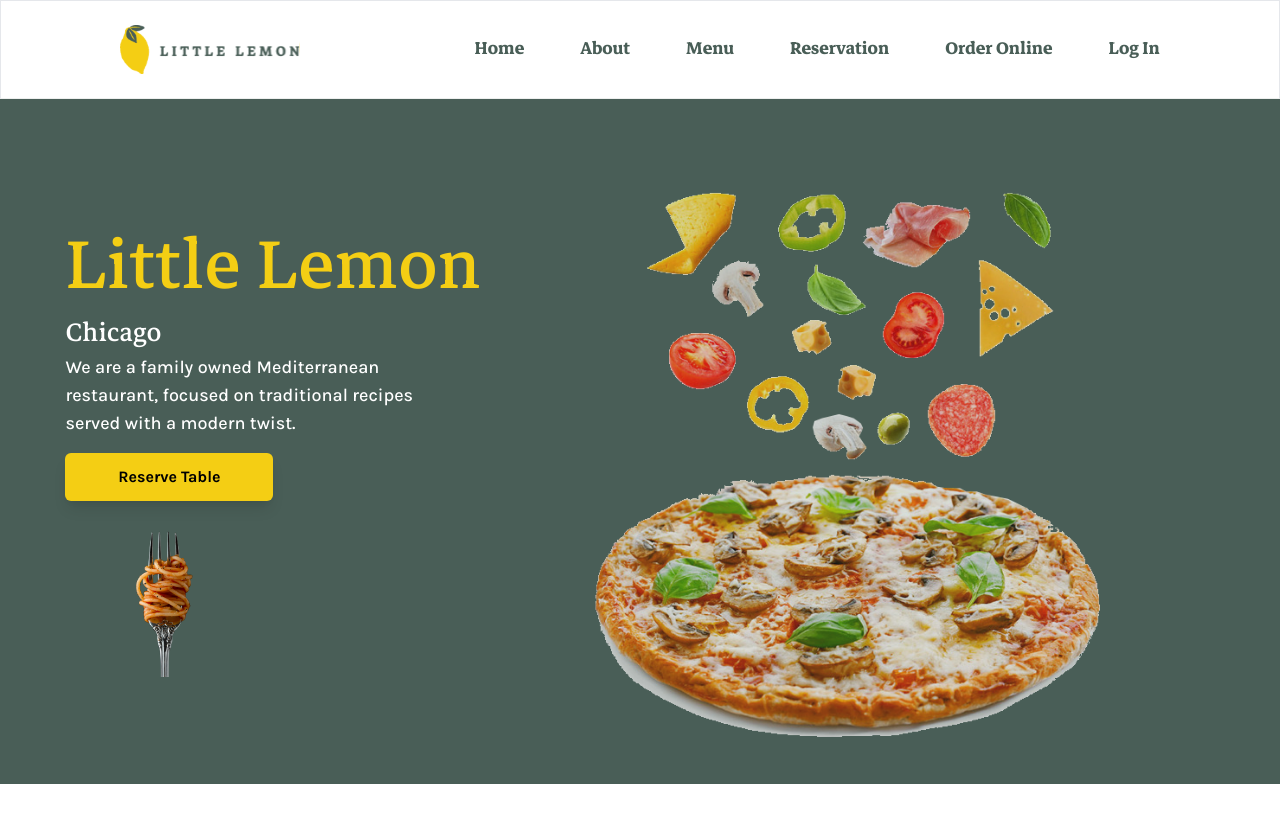
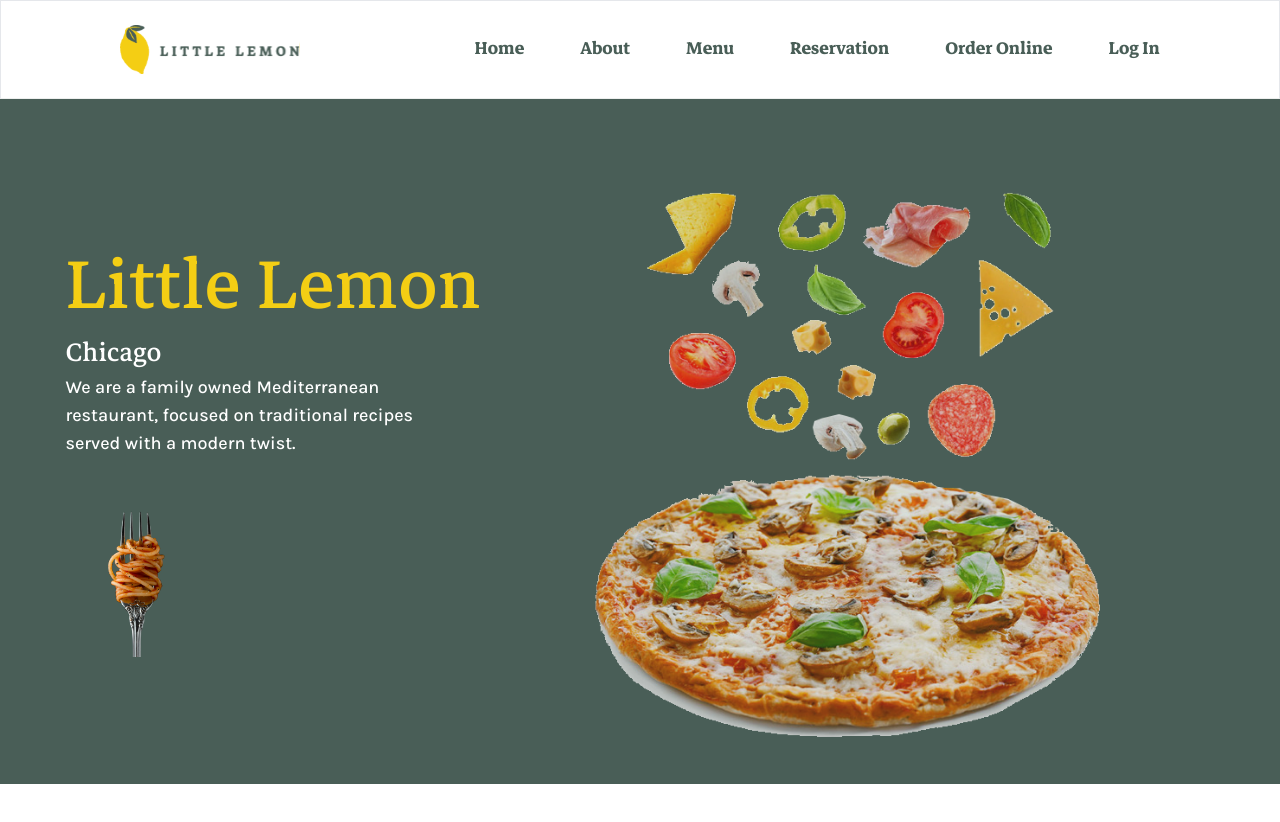
Before and after one commit to Ninnoss/Little-Lemon-Website, a React (Vite) app: page / in a window 1280 px wide. Before the commit the page ends 800 px from the top, so only its background shows below. Built offline with nearby package versions, Linux system fonts and the light colour scheme.

Commit message:
added semantic tags and aria labels

```diff
--- a/src/components/Hero.jsx
+++ b/src/components/Hero.jsx
@@ -1,35 +1,44 @@
 import images from '../data/images';
-
+import Button from './Button';
 const Hero = () => {
   return (
-    <section className="bg-primaryGreen flex flex-col md:flex-row justify-evenly  items-center px-8 py-4">
+    <section className="bg-primaryGreen flex flex-col md:flex-row justify-evenly  items-center px-8 py-4 mb-10">
       <div>
-        <h1 className="text-primaryYellow font-markazi text-6xl md:text-8xl pt-3">Little Lemon</h1>
+        <h1
+          className="text-primaryYellow font-markazi text-6xl md:text-8xl pt-3"
+          aria-label="Little Lemon - Chicago">
+          Little Lemon
+        </h1>
         <span className="font-markazi text-white text-4xl">Chicago</span> <br />
         <p className="text-white text-lg font-medium max-w-sm font-karla">
           We are a family owned Mediterranean restaurant, focused on traditional recipes served with a modern twist.
         </p>
         <div>
-          <button
-            className="text-black hover:text-white bg-primaryYellow hover:bg-lightOrange rounded-md shadow-lg font-karla
-        font-bold px-4 py-1.5 md:px-8 md:py-3 mt-4 w-1/2">
+          <Button
+            className="mt-4  hover:bg-lightOrange"
+            type="button">
             Reserve Table
-          </button>
+          </Button>
 
-          <img
-            className="hidden md:block h-44  self-start md:ml-7"
-            src={images.pastaFork}
-            alt="Fork Image pointing at Call to Action Button"
-          />
+          <figure>
+            <img
+              className="hidden md:block h-44"
+              src={images.pastaFork}
+              alt="Fork image pointing at the Reserve Table button"
+            />
+            <figcaption className="sr-only">Fork image pointing at the Reserve Table button</figcaption>
+          </figure>
         </div>
       </div>
-      <div className="">
+
+      <figure>
         <img
           className="w-[700px] opacity-80"
           src={images.nat}
-          alt="Pasta Dish"
+          alt="Pizza dish"
         />
-      </div>
+        <figcaption className="sr-only">Pizza dish at Little Lemon</figcaption>
+      </figure>
     </section>
   );
 };
```
